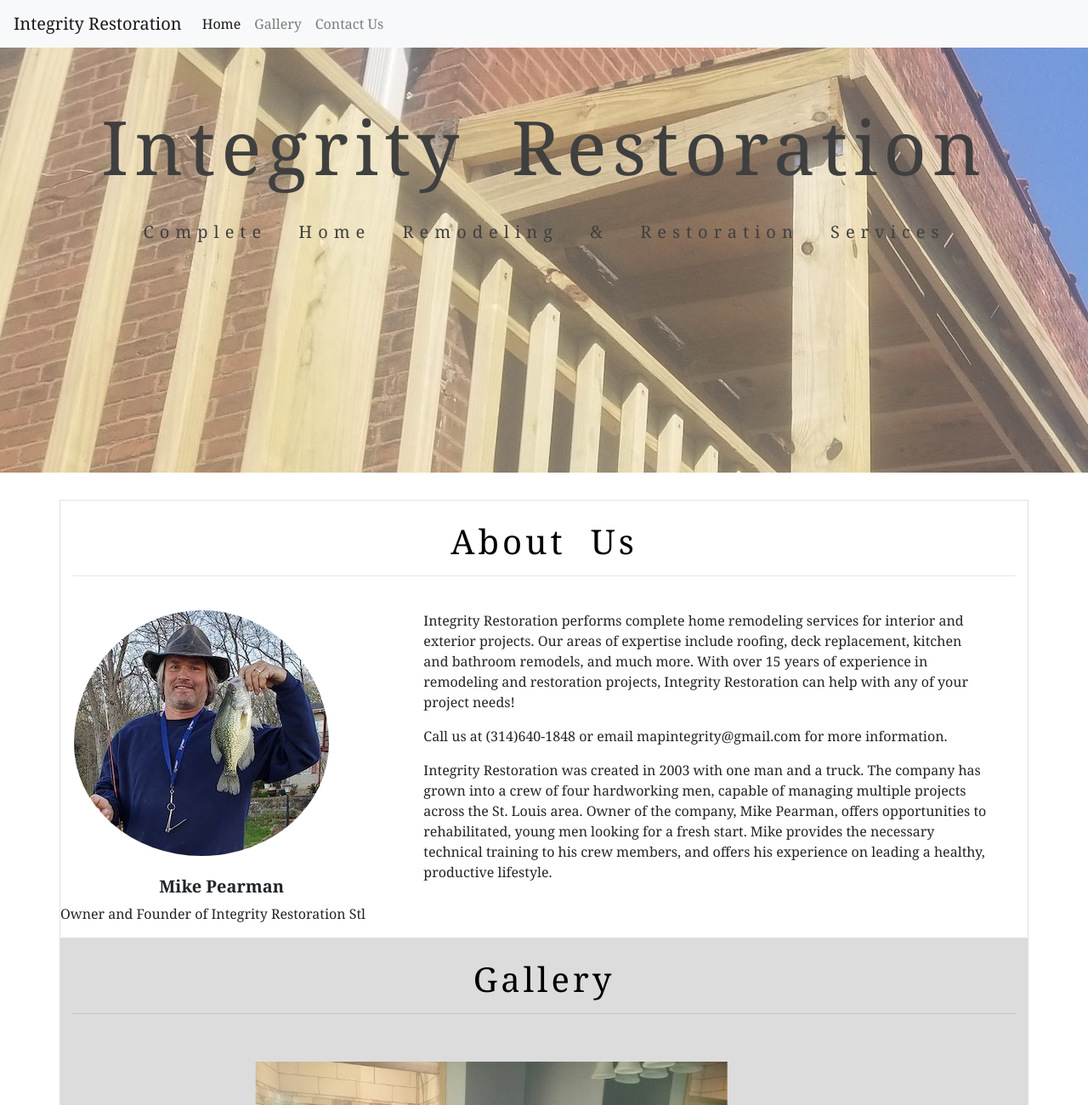
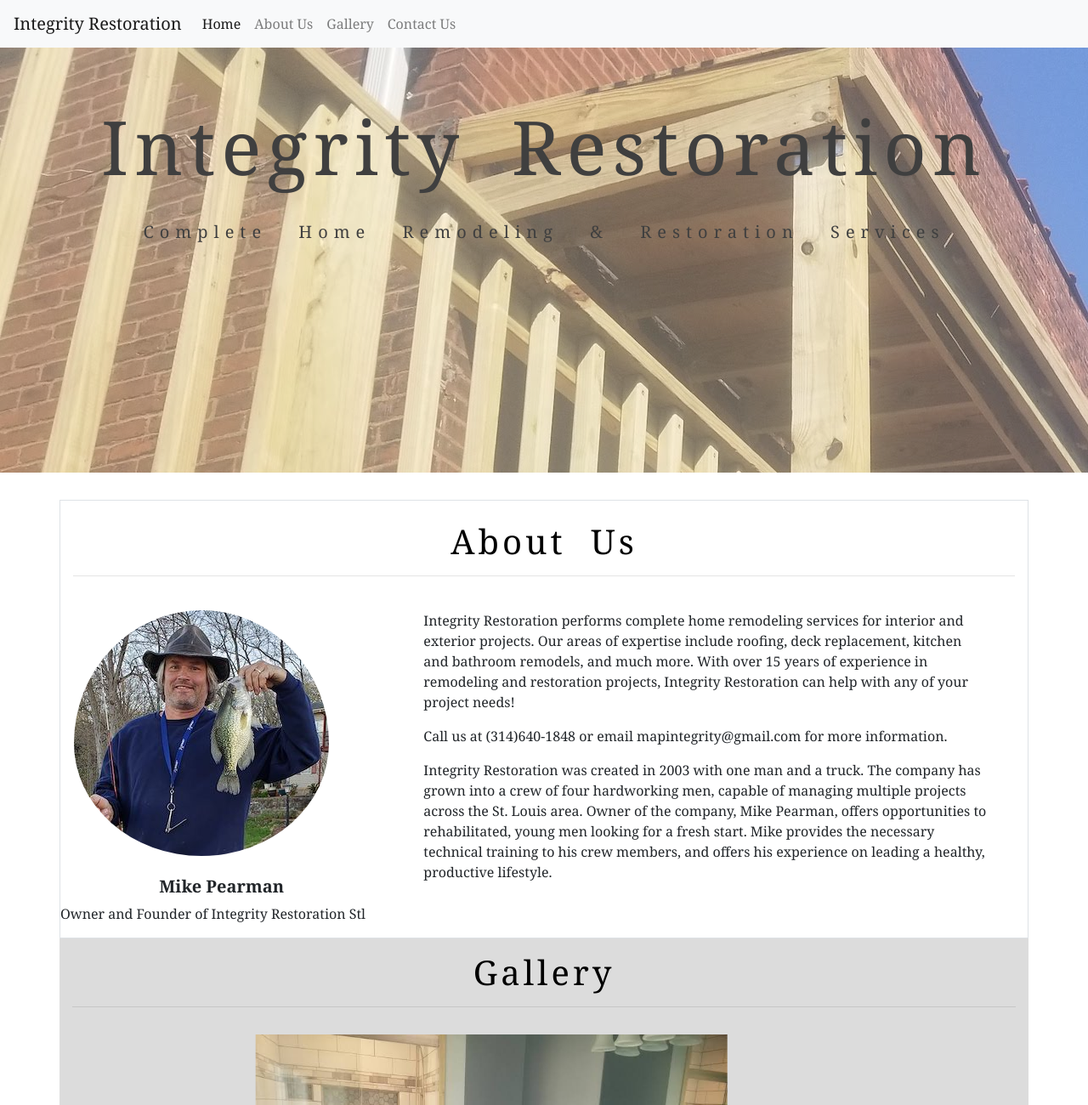
Before and after one commit to SKBoswell/IntegrityRestorationStl, a plain HTML site: page index.html in a window 1280 px wide. Shown: the top 1300 px of the page at 85% size. Drawn offline with nearby package versions, Linux system fonts and the light colour scheme.

Commit message:
navbar functionality updates

```diff
--- a/Resources/style.css
+++ b/Resources/style.css
@@ -1,5 +1,13 @@
 body {
     font-family: Georgia, 'Times New Roman', Times, serif;
+}
+
+.navbar {
+    position: sticky;
+    position: -webkit-sticky;
+    top: 0;
+    background-color: ghostwhite;
+    z-index: 1;
 }
 
 #banner {
@@ -19,7 +27,7 @@ body {
 
 #section-heading {
     color: black;
-    font-weight: bold;
+
     word-spacing: 15px;
     letter-spacing: 4px;
     align-items: center;
--- a/index.html
+++ b/index.html
@@ -16,9 +16,10 @@
             </button>
             <div class="collapse navbar-collapse" id="navbarNavAltMarkup">
               <div class="navbar-nav">
-                <a class="nav-item nav-link active" href="#">Home <span class="sr-only">(current)</span></a>
-                <a class="nav-item nav-link" href="#">Gallery</a>
-                <a class="nav-item nav-link" href="#">Contact Us</a>
+                <a class="nav-item nav-link active" href="#banner">Home <span class="sr-only">(current)</span></a>
+                <a class="nav-item nav-link" href="#about-us">About Us</a>
+                <a class="nav-item nav-link" href="#gallery">Gallery</a>
+                <a class="nav-item nav-link" href="#contact-us">Contact Us</a>
               </div>
             </div>
         </nav>
@@ -32,7 +33,7 @@
             </div>
         </div>
 
-        <div class="container border w-auto">
+        <div id="about-us" class="container border w-auto">
             <div id="section-heading" class="text-center py-4">
                 <h1>About Us</h1>
                 <hr>
@@ -57,7 +58,7 @@
 
         <div id="gallery" class="container">
             <div class="row">
-                <div id="section-heading" class="col w-100 text-center py-4">
+                <div id="section-heading" class="col w-100 text-center pt-3">
                     <h1>Gallery</h1>
                     <hr>
                 </div>
@@ -81,7 +82,7 @@
                                 <li data-target="#carouselExampleCaptions" data-slide-to="11"></li>
                             </ol>
                             <div class="carousel-inner">
-                                <div class="carousel-item py-3 active">
+                                <div class="carousel-item active py-3">
                                   <img src="./Resources/images/Bathroom reno - After2.jpg" class="d-block w-50 mx-auto" alt="Bathroom renovation">
                                   <div class="carousel-caption d-none d-md-block">
                                     <h5>Complete Bathroom Renovation</h5>
```
Also changed, not shown: 1 other file.
